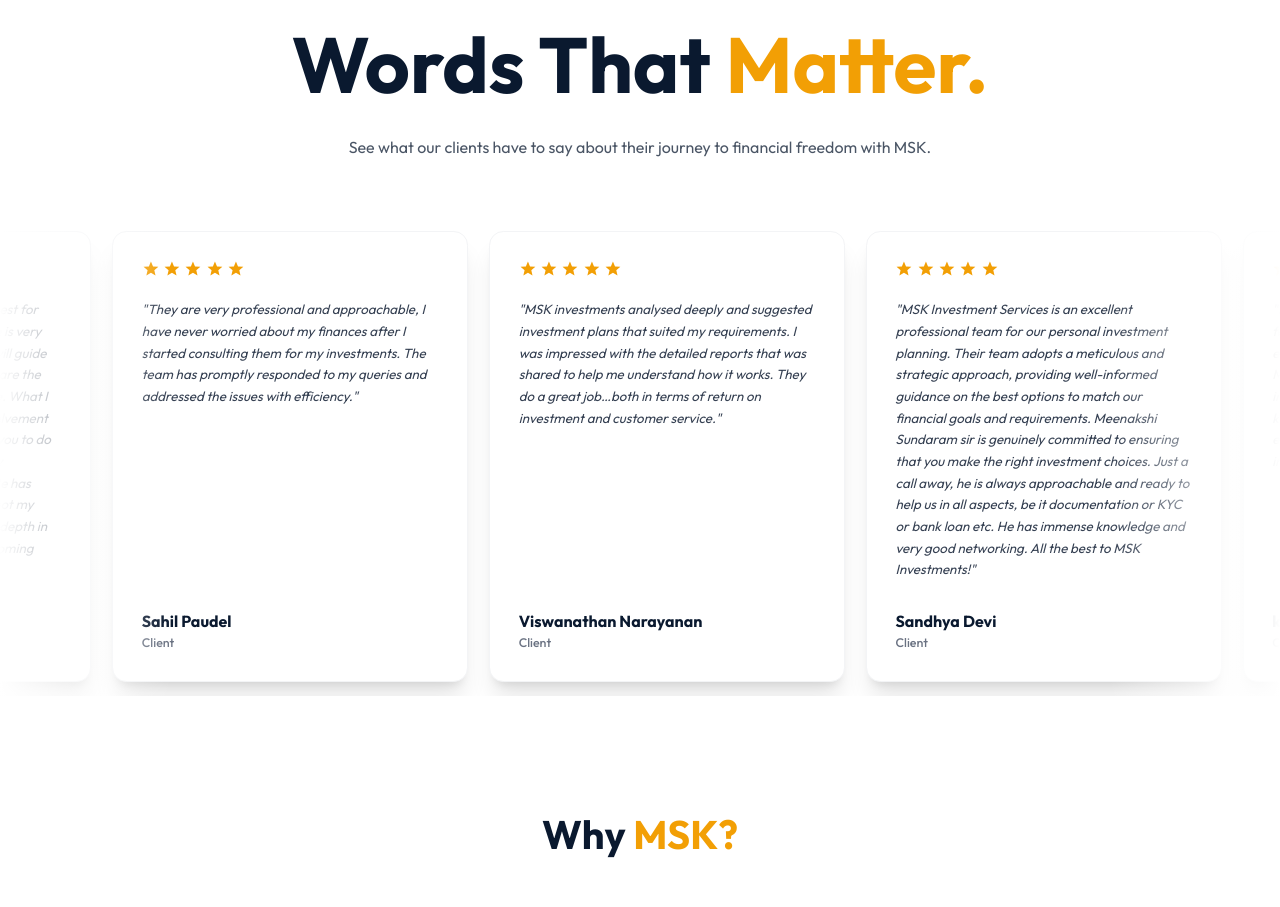
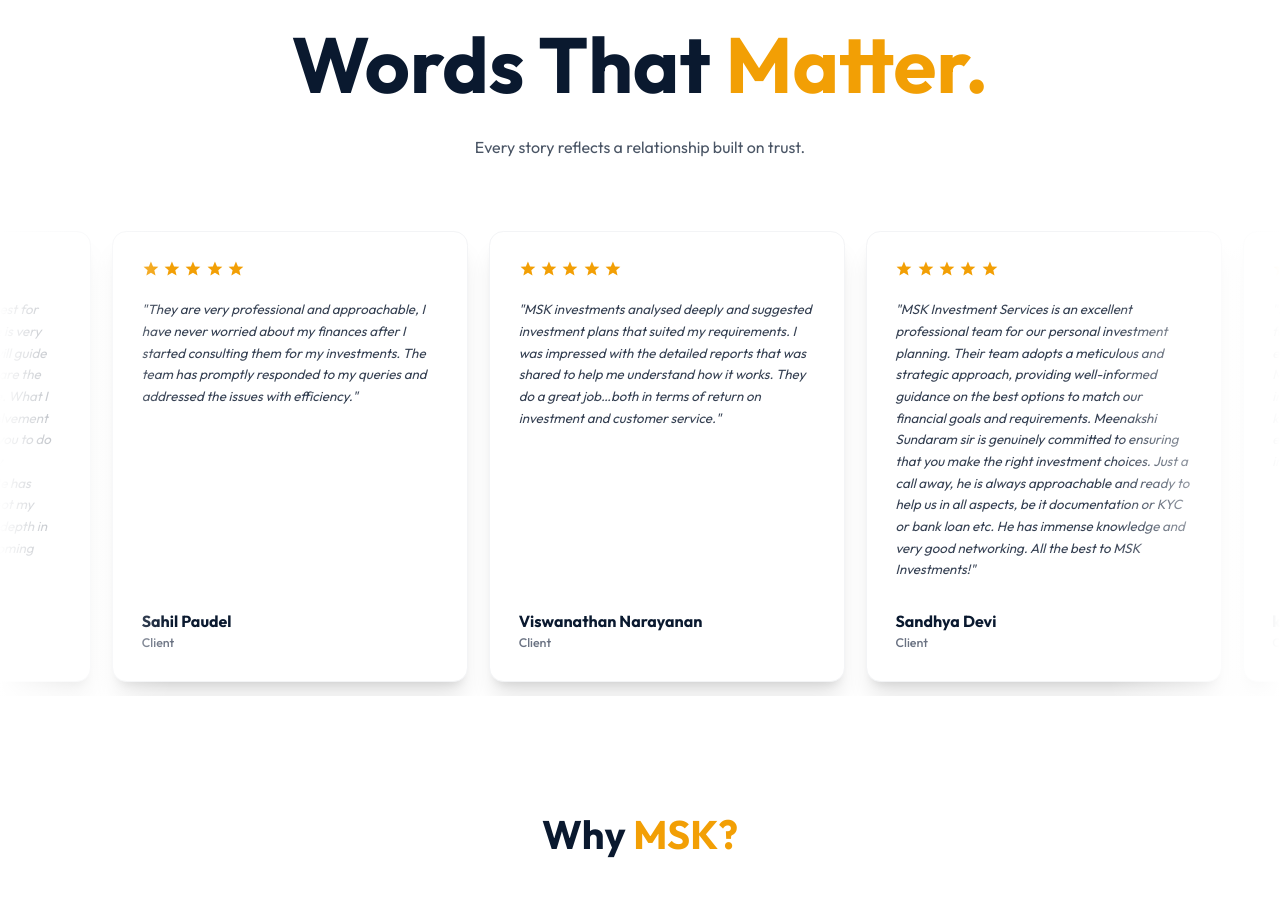
Before and after one commit to i-am-nazmul/msk-web, a Next.js app: page / in a window 1280 px wide. Shown: the part 5981-6888 px from the top of the page. Built offline with nearby package versions, Linux system fonts and the light colour scheme; grey boxes are pictures that could not be loaded; a web font is replaced by a local one.

Commit message:
update Hero8: change testimonials intro text

```diff
--- a/components/Hero8.tsx
+++ b/components/Hero8.tsx
@@ -99,7 +99,7 @@
             viewport={{ once: true }}
             transition={{ delay: 0.2 }}
           >
-            See what our clients have to say about their journey to financial freedom with MSK.
+            Every story reflects a relationship built on trust.
           </motion.p>
         </div>
       </div>
```
